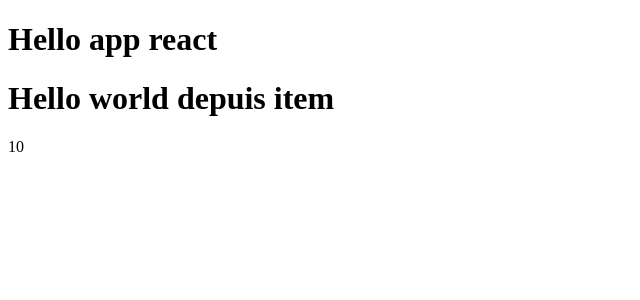
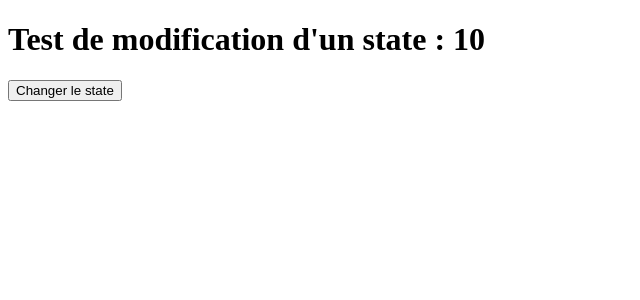
Before and after one commit to wpelliss/TutoReact, a React (Create React App) app in the folder section3/: page / in a window 1280 px wide. Shown: the top 300 px of the page, without its empty margins (0-640 px from the left). Built offline with nearby package versions, Linux system fonts and the light colour scheme; the HTML template or start-up script is replaced by a standard one.

Commit message:
3.16 - Modifier le state

```diff
--- a/section3/src/App.js
+++ b/section3/src/App.js
@@ -1,16 +1,15 @@
-import Item from './Item'
 import {useState} from 'react'
 
 function App() {
 
   const [monState, setMonState] = useState(10);
-  console.log(monState);
+
+  const modifyState = () => setMonState(monState + 1);
 
   return (
     <div className="App">
-      <h1>Hello app react</h1>
-      <Item />
-      {monState}
+      <h1>Test de modification d'un state : {monState}</h1>
+      <button onClick={modifyState}>Changer le state</button>
     </div>
   );
 }
```
